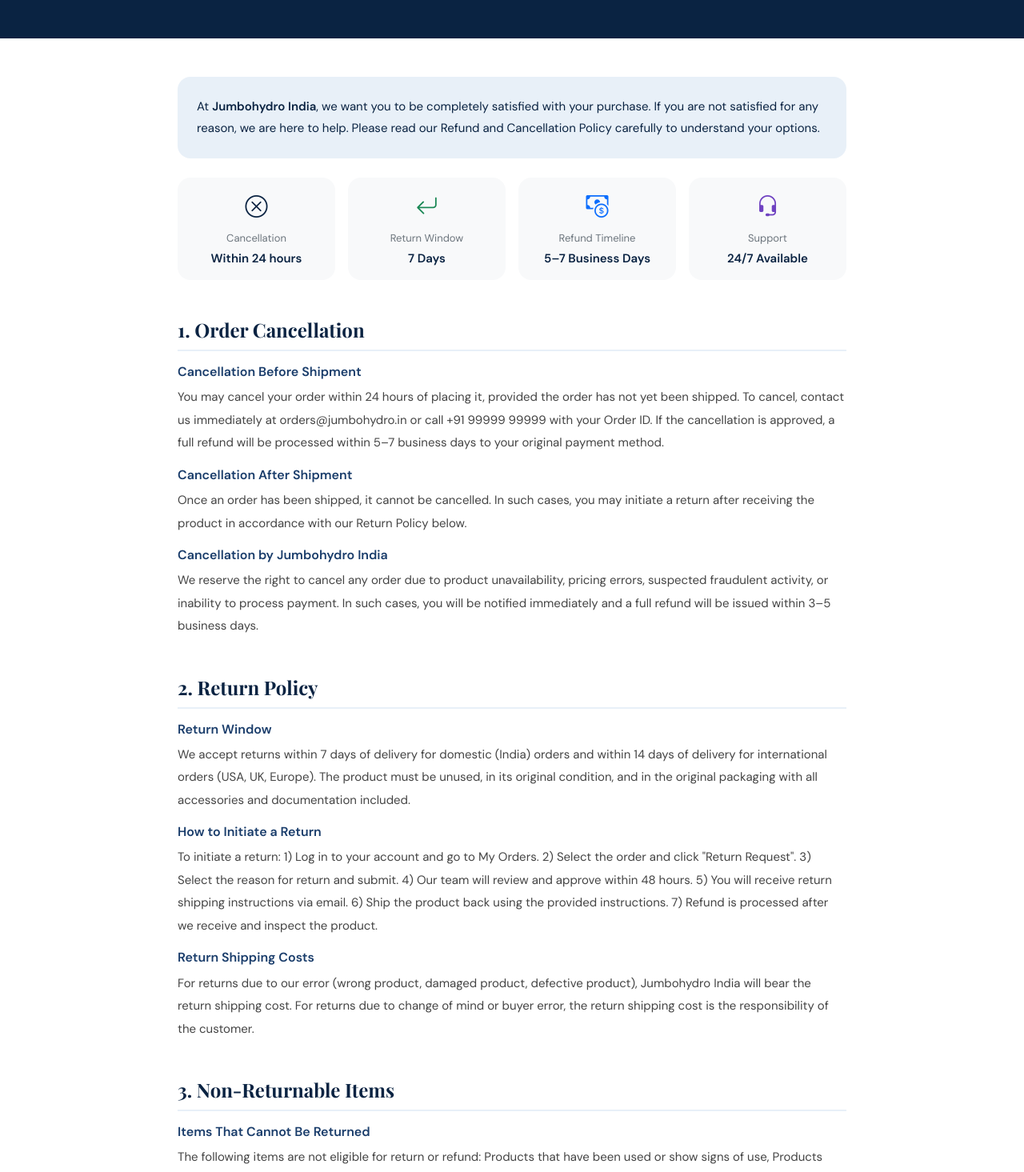
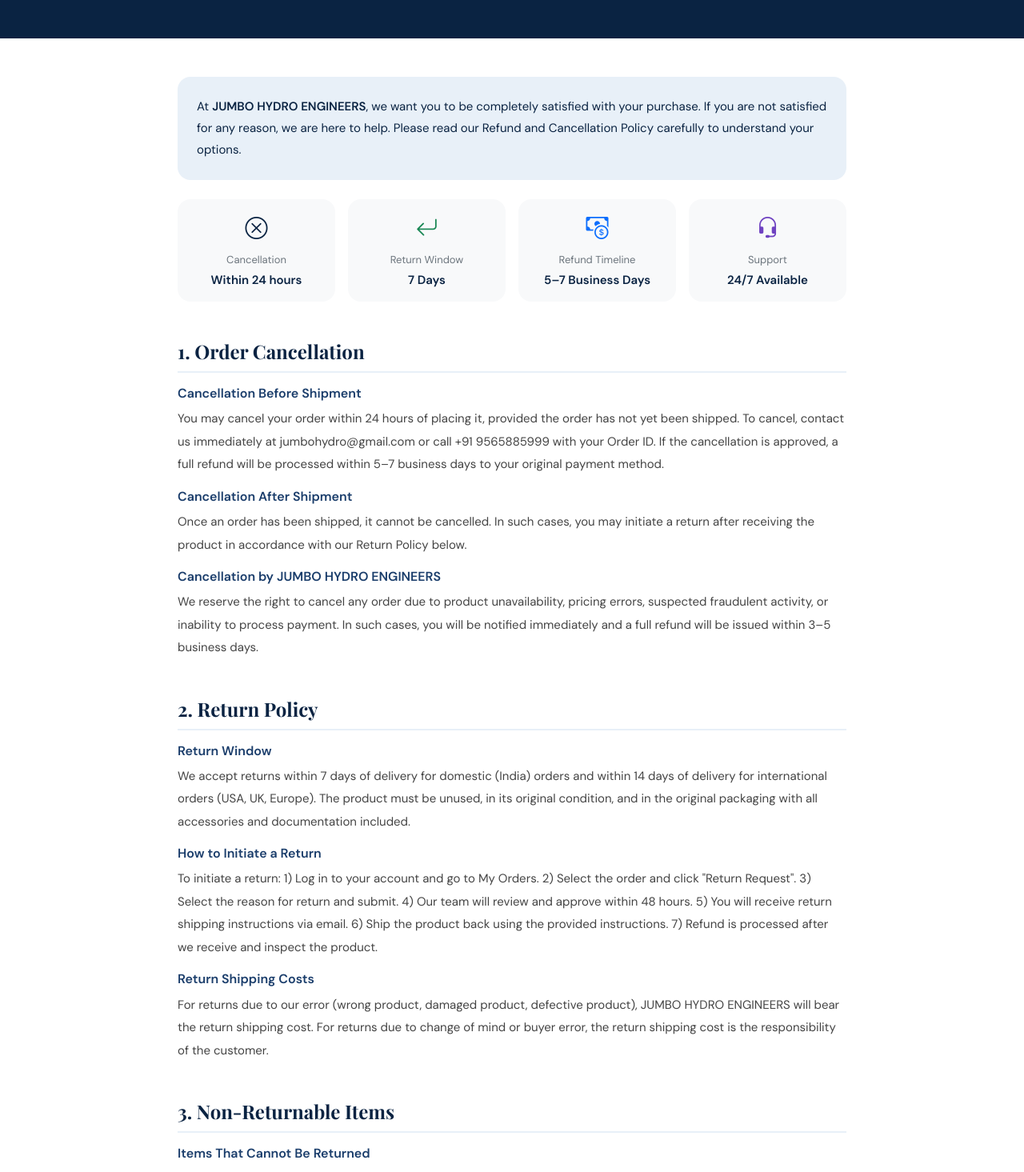
Before and after one commit to shreyanshrai-webdev/jumbohydro-frontend, a React (Vite) app: page /refund-policy in a window 1280 px wide. Shown: the part 240-1705 px from the top of the page at 80% size. Built offline with nearby package versions, Linux system fonts and the light colour scheme; no server answers.

Commit message:
updated  policy

```diff
--- a/src/pages/PrivacyPolicy.jsx
+++ b/src/pages/PrivacyPolicy.jsx
@@ -33,11 +33,11 @@ export default function PrivacyPolicy() {
               lineHeight: 1.8,
             }}
           >
-            At <strong>Jumbohydro India</strong>, we are committed to protecting
-            your personal information and your right to privacy. This Privacy
-            Policy explains how we collect, use, disclose, and safeguard your
-            information when you visit our website and make purchases. Please
-            read it carefully.
+            At <strong>JUMBO HYDRO ENGINEERS</strong>, we are committed to
+            protecting your personal information and your right to privacy. This
+            Privacy Policy explains how we collect, use, disclose, and safeguard
+            your information when you visit our website and make purchases.
+            Please read it carefully.
           </p>
         </div>
 
@@ -77,7 +77,7 @@ export default function PrivacyPolicy() {
             content: [
               {
                 sub: "We Do Not Sell Your Data",
-                text: "Jumbohydro India does not sell, trade, or rent your personal information to third parties for their marketing purposes under any circumstances.",
+                text: "JUMBO HYDRO ENGINEERS does not sell, trade, or rent your personal information to third parties for their marketing purposes under any circumstances.",
               },
               {
                 sub: "Service Providers",
@@ -85,7 +85,7 @@ export default function PrivacyPolicy() {
               },
               {
                 sub: "Legal Requirements",
-                text: "We may disclose your information if required by law, court order, or government regulation, or to protect the rights, property, or safety of Jumbohydro India, our customers, or others.",
+                text: "We may disclose your information if required by law, court order, or government regulation, or to protect the rights, property, or safety of JUMBO HYDRO ENGINEERS, our customers, or others.",
               },
             ],
           },
@@ -107,7 +107,7 @@ export default function PrivacyPolicy() {
             content: [
               {
                 sub: "What Are Cookies",
-                text: "Cookies are small text files stored on your device when you visit our website. We use cookies to maintain your login session, remember your preferred currency (INR/USD/EUR/GBP), keep items in your cart, and analyze website traffic.",
+                text: "Cookies are small text files stored on your device when you visit our website. We use cookies to maintain your login session, remember your preferred currency (INR/USD/EUR/GBP/RUB), keep items in your cart, and analyze website traffic.",
               },
               {
                 sub: "Managing Cookies",
@@ -120,7 +120,7 @@ export default function PrivacyPolicy() {
             content: [
               {
                 sub: "Access and Control",
-                text: "You have the right to: Access the personal information we hold about you, Correct inaccurate or incomplete information, Request deletion of your account and personal data, Opt out of marketing communications, and Export your data in a portable format. To exercise any of these rights, contact us at privacy@jumbohydro.in.",
+                text: "You have the right to: Access the personal information we hold about you, Correct inaccurate or incomplete information, Request deletion of your account and personal data, Opt out of marketing communications, and Export your data in a portable format. To exercise any of these rights, contact us at  jumbohydro@gmail.com.",
               },
             ],
           },
@@ -156,7 +156,7 @@ export default function PrivacyPolicy() {
             content: [
               {
                 sub: "Privacy Concerns",
-                text: "If you have any questions, concerns, or requests regarding this Privacy Policy or our data practices, please contact us at: Email: privacy@jumbohydro.in | Phone: +91 99999 99999 | Address: Jumbohydro India, Mumbai, Maharashtra, India.",
+                text: "If you have any questions, concerns, or requests regarding this Privacy Policy or our data practices, please contact us at: Email:  jumbohydro@gmail.com | Phone: +91  9565885999 | Address: Shop No. 6, Shreepad Accord CHSL, Hatkesh Block GCC Road, Mira Road Mira Bhayandar, Thane District , Maharashtra – 401107, Mumbai, Maharashtra, India.",
               },
             ],
           },
--- a/src/pages/RefundPolicy.jsx
+++ b/src/pages/RefundPolicy.jsx
@@ -33,10 +33,10 @@ export default function RefundPolicy() {
               lineHeight: 1.8,
             }}
           >
-            At <strong>Jumbohydro India</strong>, we want you to be completely
-            satisfied with your purchase. If you are not satisfied for any
-            reason, we are here to help. Please read our Refund and Cancellation
-            Policy carefully to understand your options.
+            At <strong>JUMBO HYDRO ENGINEERS</strong>, we want you to be
+            completely satisfied with your purchase. If you are not satisfied
+            for any reason, we are here to help. Please read our Refund and
+            Cancellation Policy carefully to understand your options.
           </p>
         </div>
 
@@ -101,14 +101,14 @@ export default function RefundPolicy() {
             content: [
               {
                 sub: "Cancellation Before Shipment",
-                text: "You may cancel your order within 24 hours of placing it, provided the order has not yet been shipped. To cancel, contact us immediately at orders@jumbohydro.in or call +91 99999 99999 with your Order ID. If the cancellation is approved, a full refund will be processed within 5–7 business days to your original payment method.",
+                text: "You may cancel your order within 24 hours of placing it, provided the order has not yet been shipped. To cancel, contact us immediately at  jumbohydro@gmail.com or call +91 9565885999 with your Order ID. If the cancellation is approved, a full refund will be processed within 5–7 business days to your original payment method.",
               },
               {
                 sub: "Cancellation After Shipment",
                 text: "Once an order has been shipped, it cannot be cancelled. In such cases, you may initiate a return after receiving the product in accordance with our Return Policy below.",
               },
               {
-                sub: "Cancellation by Jumbohydro India",
+                sub: "Cancellation by JUMBO HYDRO ENGINEERS",
                 text: "We reserve the right to cancel any order due to product unavailability, pricing errors, suspected fraudulent activity, or inability to process payment. In such cases, you will be notified immediately and a full refund will be issued within 3–5 business days.",
               },
             ],
@@ -126,7 +126,7 @@ export default function RefundPolicy() {
               },
               {
                 sub: "Return Shipping Costs",
-                text: "For returns due to our error (wrong product, damaged product, defective product), Jumbohydro India will bear the return shipping cost. For returns due to change of mind or buyer error, the return shipping cost is the responsibility of the customer.",
+                text: "For returns due to our error (wrong product, damaged product, defective product), JUMBO HYDRO ENGINEERS will bear the return shipping cost. For returns due to change of mind or buyer error, the return shipping cost is the responsibility of the customer.",
               },
             ],
           },
@@ -165,7 +165,7 @@ export default function RefundPolicy() {
             content: [
               {
                 sub: "Reporting Damage",
-                text: "If you receive a damaged or defective product, please contact us within 48 hours of delivery at support@jumbohydro.in with your Order ID and clear photographs of the damage. We will arrange a replacement or full refund at no additional cost to you. Do not use a damaged product — this is especially important for cutting equipment and professional diving gear.",
+                text: "If you receive a damaged or defective product, please contact us within 48 hours of delivery at  jumbohydro@gmail.com with your Order ID and clear photographs of the damage. We will arrange a replacement or full refund at no additional cost to you. Do not use a damaged product — this is especially important for cutting equipment and professional diving gear.",
               },
             ],
           },
@@ -174,7 +174,7 @@ export default function RefundPolicy() {
             content: [
               {
                 sub: "International Return Policy",
-                text: "For international orders (USA, UK, Europe), the return window is 14 days from delivery. International customers are responsible for return shipping costs unless the return is due to our error. Please note that customs duties and taxes paid during import are non-refundable. Currency fluctuations between the time of purchase and refund are not covered by Jumbohydro India.",
+                text: "For international orders (USA, UK, Europe,Russia), the return window is 14 days from delivery. International customers are responsible for return shipping costs unless the return is due to our error. Please note that customs duties and taxes paid during import are non-refundable. Currency fluctuations between the time of purchase and refund are not covered by  jumbohydro@gmail.com.",
               },
             ],
           },
@@ -183,7 +183,7 @@ export default function RefundPolicy() {
             content: [
               {
                 sub: "Get Help",
-                text: "For any questions about refunds, cancellations, or returns, contact us at: Email: refunds@jumbohydro.in | Phone: +91 99999 99999 | Working Hours: Monday to Saturday, 9 AM to 6 PM IST. Please have your Order ID ready when contacting us for faster resolution.",
+                text: "For any questions about refunds, cancellations, or returns, contact us at: Email:  jumbohydro@gmail.com | Phone: +91  9565885999 | Working Hours: Monday to Saturday, 9 AM to 6 PM IST. Please have your Order ID ready when contacting us for faster resolution.",
               },
             ],
           },
--- a/src/pages/ShippingPolicy.jsx
+++ b/src/pages/ShippingPolicy.jsx
@@ -33,10 +33,11 @@ export default function ShippingPolicy() {
               lineHeight: 1.8,
             }}
           >
-            At <strong>Jumbohydro India</strong>, we are committed to delivering
-            your professional marine and underwater equipment safely and on time
-            — whether you are in India or anywhere around the world. We ship to
-            50+ countries and support pricing in INR, USD, EUR, and GBP.
+            At <strong>JUMBO HYDRO ENGINEERS</strong>, we are committed to
+            delivering your professional marine and underwater equipment safely
+            and on time — whether you are in India or anywhere around the world.
+            We ship to 50+ countries and support pricing in INR, USD, EUR, and
+            GBP.
           </p>
         </div>
 
@@ -124,7 +125,7 @@ export default function ShippingPolicy() {
             content: [
               {
                 sub: "Countries We Ship To",
-                text: "We ship to 50+ countries worldwide with a focus on: USA and Canada, All European Union member countries, United Kingdom, Australia and New Zealand, Middle East (UAE, Saudi Arabia, Qatar, Kuwait), Southeast Asia, and other regions. If your country is not listed at checkout, please contact us at shipping@jumbohydro.in.",
+                text: "We ship to 50+ countries worldwide with a focus on: USA and Canada, All European Union member countries, United Kingdom, Australia and New Zealand, Middle East (UAE, Saudi Arabia, Qatar, Kuwait), Southeast Asia, and other regions. If your country is not listed at checkout, please contact us at  jumbohydro@gmail.com .",
               },
               {
                 sub: "International Delivery Timeline",
@@ -149,7 +150,7 @@ export default function ShippingPolicy() {
               },
               {
                 sub: "Import Regulations",
-                text: "It is the customer's responsibility to ensure that the products ordered are legally permitted to be imported in their country. Jumbohydro India is not liable for any shipments seized or refused by customs authorities. No refund will be issued for products confiscated by customs due to import restrictions in the destination country.",
+                text: "It is the customer's responsibility to ensure that the products ordered are legally permitted to be imported in their country. JUMBO HYDRO ENGINEERS is not liable for any shipments seized or refused by customs authorities. No refund will be issued for products confiscated by customs due to import restrictions in the destination country.",
               },
             ],
           },
@@ -180,11 +181,11 @@ export default function ShippingPolicy() {
             content: [
               {
                 sub: "Lost Packages",
-                text: "If your tracking shows delivered but you have not received your package, please: Wait 24 hours as packages are sometimes marked delivered before arrival, Check with neighbors or building management, Contact the shipping carrier with your tracking number, and Contact us at shipping@jumbohydro.in within 7 days of the expected delivery date. We will investigate and resolve the issue promptly.",
+                text: "If your tracking shows delivered but you have not received your package, please: Wait 24 hours as packages are sometimes marked delivered before arrival, Check with neighbors or building management, Contact the shipping carrier with your tracking number, and Contact us at  jumbohydro@gmail.com within 7 days of the expected delivery date. We will investigate and resolve the issue promptly.",
               },
               {
                 sub: "Damaged in Transit",
-                text: "If your product arrives damaged due to transit, please take photographs immediately and contact us within 48 hours at support@jumbohydro.in with your Order ID and photos. We will arrange a replacement or refund at no additional cost. Do not discard the original packaging as it may be required for the carrier's damage claim.",
+                text: "If your product arrives damaged due to transit, please take photographs immediately and contact us within 48 hours at  jumbohydro@gmail.com with your Order ID and photos. We will arrange a replacement or refund at no additional cost. Do not discard the original packaging as it may be required for the carrier's damage claim.",
               },
             ],
           },
@@ -193,7 +194,7 @@ export default function ShippingPolicy() {
             content: [
               {
                 sub: "Shipping Enquiries",
-                text: "For any shipping-related questions, please contact us at: Email: shipping@jumbohydro.in | Phone: +91 99999 99999 | Working Hours: Monday to Saturday, 9 AM to 6 PM IST. For bulk or commercial orders requiring freight shipping, please contact us directly for a custom shipping quote.",
+                text: "For any shipping-related questions, please contact us at: Email: shipping@jumbohydro.in | Phone: +91  9565885999 | Working Hours: Monday to Saturday, 9 AM to 6 PM IST. For bulk or commercial orders requiring freight shipping, please contact us directly for a custom shipping quote.",
               },
             ],
           },
--- a/src/pages/TermsAndConditions.jsx
+++ b/src/pages/TermsAndConditions.jsx
@@ -34,20 +34,20 @@ export default function TermsAndConditions() {
             }}
           >
             Please read these Terms and Conditions carefully before using the
-            Jumbohydro India website. By accessing or using our website, placing
-            an order, or creating an account, you agree to be bound by these
-            terms. If you disagree with any part of these terms, please do not
-            use our website.
+            jumbo hydro engineers website. By accessing or using our website,
+            placing an order, or creating an account, you agree to be bound by
+            these terms. If you disagree with any part of these terms, please do
+            not use our website.
           </p>
         </div>
 
         {[
           {
-            title: "1. About Jumbohydro India",
+            title: "1. About JUMBO HYDRO ENGINEERS",
             content: [
               {
                 sub: "Company Information",
-                text: "Jumbohydro India is a professional supplier of underwater equipment and industrial marine solutions, registered and operating in Mumbai, Maharashtra, India. We supply weight belts, underwater cutting equipment, and diving gear to professionals across India and internationally.",
+                text: "JUMBO HYDRO ENGINEERS is a professional supplier of underwater equipment and industrial marine solutions, registered and operating in Mumbai, Maharashtra, India. We supply weight belts, underwater cutting equipment, and diving gear to professionals across India and internationally.",
               },
             ],
           },
@@ -60,7 +60,7 @@ export default function TermsAndConditions() {
               },
               {
                 sub: "Professional Use",
-                text: "Our products — particularly underwater cutting equipment, exothermic torches, and cutting rods — are intended exclusively for use by trained and certified diving and marine professionals. By purchasing these products, you confirm that you are qualified and trained to use them safely. Jumbohydro India is not responsible for any misuse of professional equipment.",
+                text: "Our products — particularly underwater cutting equipment, exothermic torches, and cutting rods — are intended exclusively for use by trained and certified diving and marine professionals. By purchasing these products, you confirm that you are qualified and trained to use them safely. JUMBO HYDRO ENGINEERS is not responsible for any misuse of professional equipment.",
               },
             ],
           },
@@ -73,7 +73,7 @@ export default function TermsAndConditions() {
               },
               {
                 sub: "Pricing and Currency",
-                text: "All prices are displayed in your selected currency (INR, USD, EUR, or GBP). Prices are subject to change without notice. The price charged at the time of order confirmation is the final price. For international orders, additional customs duties and taxes may apply and are the responsibility of the buyer.",
+                text: "All prices are displayed in your selected currency (INR, USD, RUB, EUR, or GBP). Prices are subject to change without notice. The price charged at the time of order confirmation is the final price. For international orders, additional customs duties and taxes may apply and are the responsibility of the buyer.",
               },
               {
                 sub: "Stock Availability",
@@ -94,7 +94,7 @@ export default function TermsAndConditions() {
               },
               {
                 sub: "International Payments",
-                text: "For orders in USD, EUR, or GBP, currency conversion and international transaction fees may apply as per your bank or card issuer policies. Jumbohydro India is not responsible for such additional charges.",
+                text: "For orders in USD, EUR, or GBP, currency conversion and international transaction fees may apply as per your bank or card issuer policies. JUMBO HYDRO ENGINEERS is not responsible for such additional charges.",
               },
             ],
           },
@@ -116,7 +116,7 @@ export default function TermsAndConditions() {
             content: [
               {
                 sub: "Our Content",
-                text: "All content on this website including text, graphics, logos, images, product descriptions, and software is the property of Jumbohydro India or its content suppliers and is protected by applicable intellectual property laws. You may not reproduce, distribute, modify, or create derivative works without our express written permission.",
+                text: "All content on this website including text, graphics, logos, images, product descriptions, and software is the property of JUMBO HYDRO ENGINEERS or its content suppliers and is protected by applicable intellectual property laws. You may not reproduce, distribute, modify, or create derivative works without our express written permission.",
               },
             ],
           },
@@ -125,11 +125,11 @@ export default function TermsAndConditions() {
             content: [
               {
                 sub: "As-Is Basis",
-                text: 'Our website and products are provided on an "as-is" and "as-available" basis. Jumbohydro India makes no warranties, express or implied, regarding the website\'s uninterrupted or error-free operation, the accuracy of content, or the fitness of products for a particular purpose beyond what is explicitly stated in product descriptions.',
+                text: 'Our website and products are provided on an "as-is" and "as-available" basis. JUMBO HYDRO ENGINEERS makes no warranties, express or implied, regarding the website\'s uninterrupted or error-free operation, the accuracy of content, or the fitness of products for a particular purpose beyond what is explicitly stated in product descriptions.',
               },
               {
                 sub: "Professional Equipment",
-                text: "Underwater cutting equipment and exothermic torches are professional industrial tools. Jumbohydro India explicitly disclaims any liability for injury, death, property damage, or any other harm resulting from improper use, lack of training, or failure to follow safety guidelines.",
+                text: "Underwater cutting equipment and exothermic torches are professional industrial tools. JUMBO HYDRO ENGINEERS explicitly disclaims any liability for injury, death, property damage, or any other harm resulting from improper use, lack of training, or failure to follow safety guidelines.",
               },
             ],
           },
@@ -138,7 +138,7 @@ export default function TermsAndConditions() {
             content: [
               {
                 sub: "Maximum Liability",
-                text: "To the fullest extent permitted by law, Jumbohydro India's total liability to you for any claims arising from the use of our website or products shall not exceed the amount you paid for the specific product giving rise to the claim. We are not liable for indirect, incidental, special, consequential, or punitive damages.",
+                text: "To the fullest extent permitted by law, JUMBO HYDRO ENGINEERS total liability to you for any claims arising from the use of our website or products shall not exceed the amount you paid for the specific product giving rise to the claim. We are not liable for indirect, incidental, special, consequential, or punitive damages.",
               },
             ],
           },
@@ -165,7 +165,7 @@ export default function TermsAndConditions() {
             content: [
               {
                 sub: "Questions About These Terms",
-                text: "If you have any questions about these Terms and Conditions, please contact us at: Email: legal@jumbohydro.in | Phone: +91 99999 99999 | Address: Jumbohydro India, Mumbai, Maharashtra, India.",
+                text: "If you have any questions about these Terms and Conditions, please contact us at: Email: legal@jumbohydro.in | Phone: +91 99999 99999 | Address: JUMBO HYDRO ENGINEERS, Mumbai, Maharashtra, India.",
               },
             ],
           },
```
